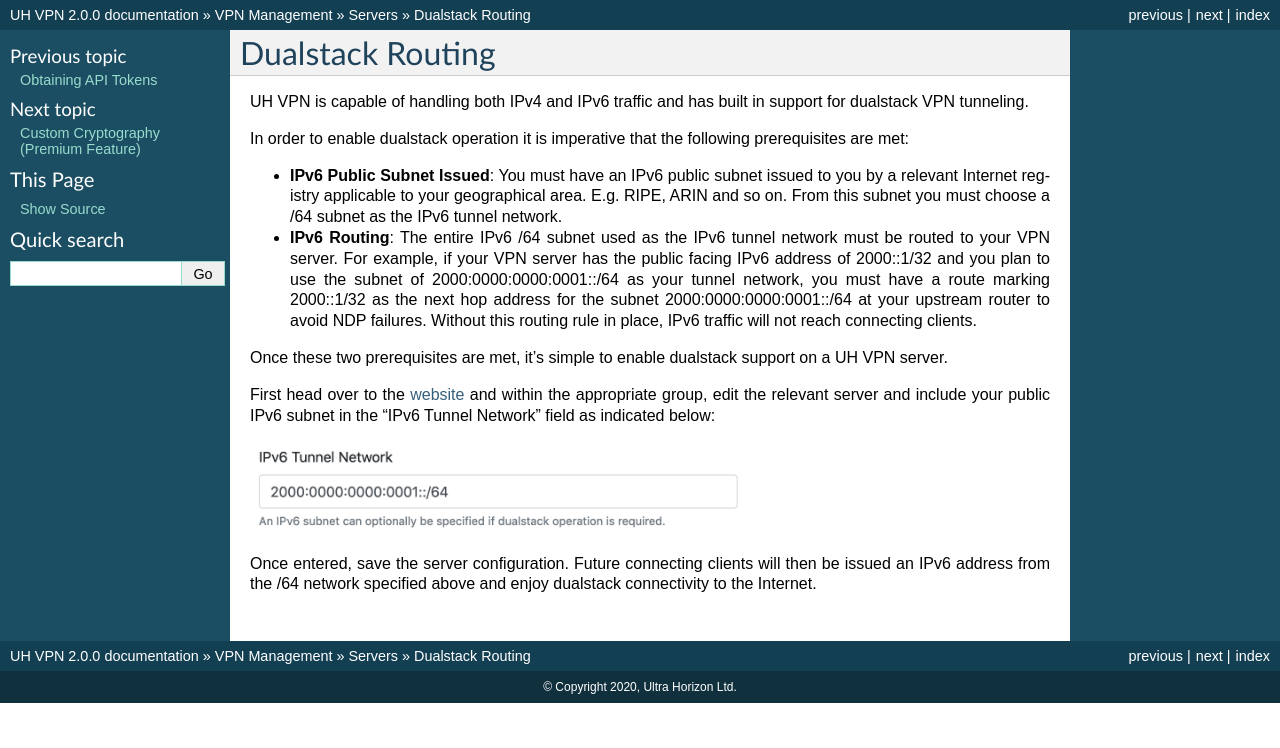
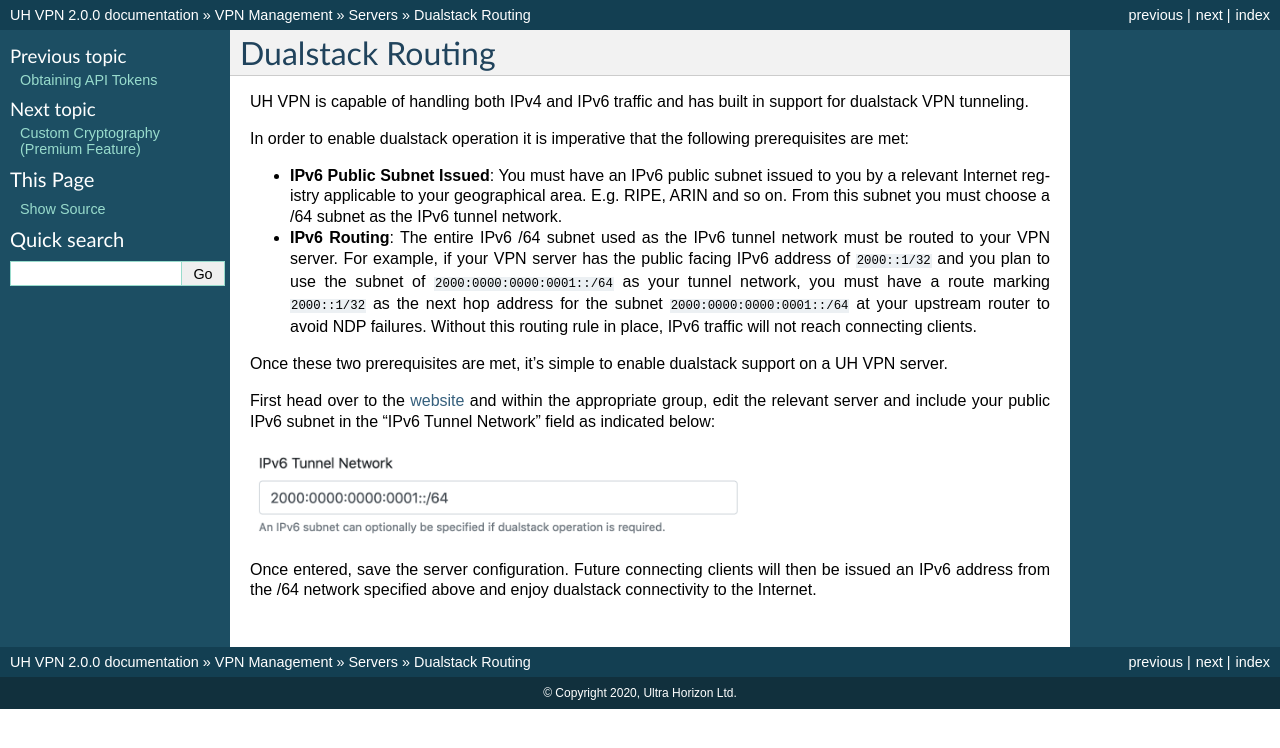
Before and after one commit to ultrahorizon/UH-VPN-Docs, a Sphinx documentation site: the page built from source/website/servers/dualstack.rst, in a window 1280 px wide. Shown: the top 748 px of the page. Built offline with Sphinx 7.4.7, drawn with Linux system fonts in a browser that asks for light colours.

```diff
--- a/source/website/servers/dualstack.rst
+++ b/source/website/servers/dualstack.rst
@@ -9,9 +9,9 @@ In order to enable dualstack operation it is imperative that the following prere
   applicable to your geographical area. E.g. RIPE, ARIN and so on. From this subnet you must choose a /64 subnet as
   the IPv6 tunnel network.
 * **IPv6 Routing**: The entire IPv6 /64 subnet used as the IPv6 tunnel network must be routed to your VPN server.
-  For example, if your VPN server has the public facing IPv6 address of 2000::1/32 and you plan to use the subnet of
-  2000:0000:0000:0001::/64 as your tunnel network, you must have a route marking 2000::1/32 as the next hop address for
-  the subnet 2000:0000:0000:0001::/64 at your upstream router to avoid NDP failures. Without this routing rule in place,
+  For example, if your VPN server has the public facing IPv6 address of ``2000::1/32`` and you plan to use the subnet of
+  ``2000:0000:0000:0001::/64`` as your tunnel network, you must have a route marking ``2000::1/32`` as the next hop address for
+  the subnet ``2000:0000:0000:0001::/64`` at your upstream router to avoid NDP failures. Without this routing rule in place,
   IPv6 traffic will not reach connecting clients.
 
 Once these two prerequisites are met, it's simple to enable dualstack support on a UH VPN server.
```
